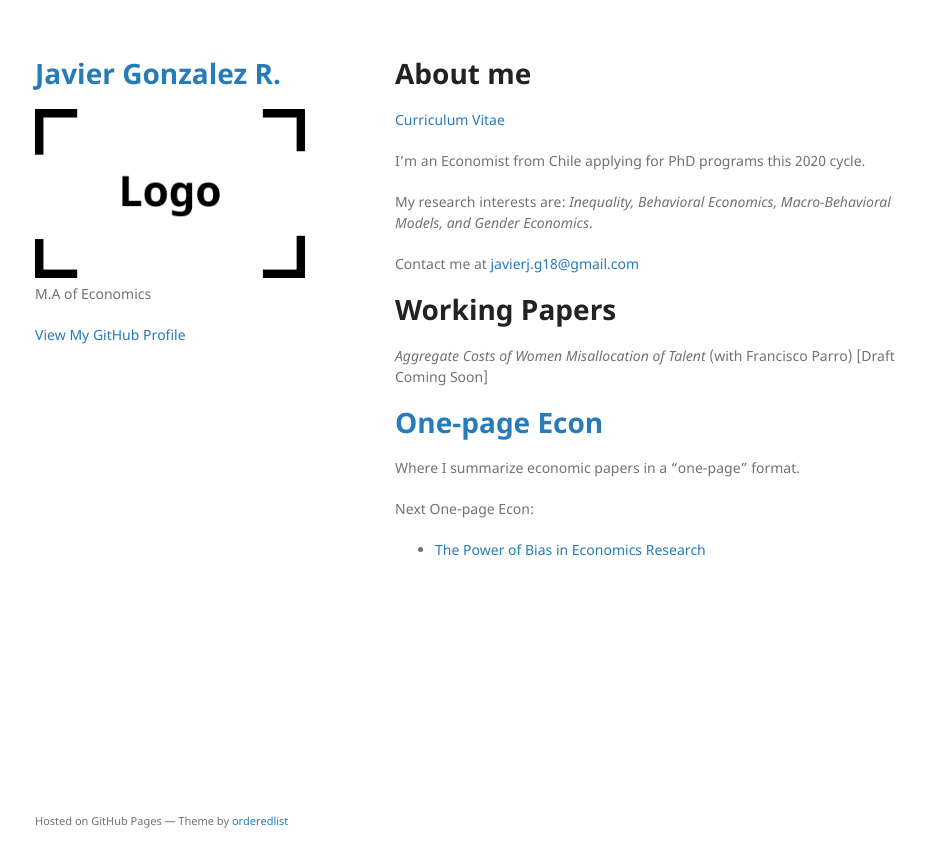
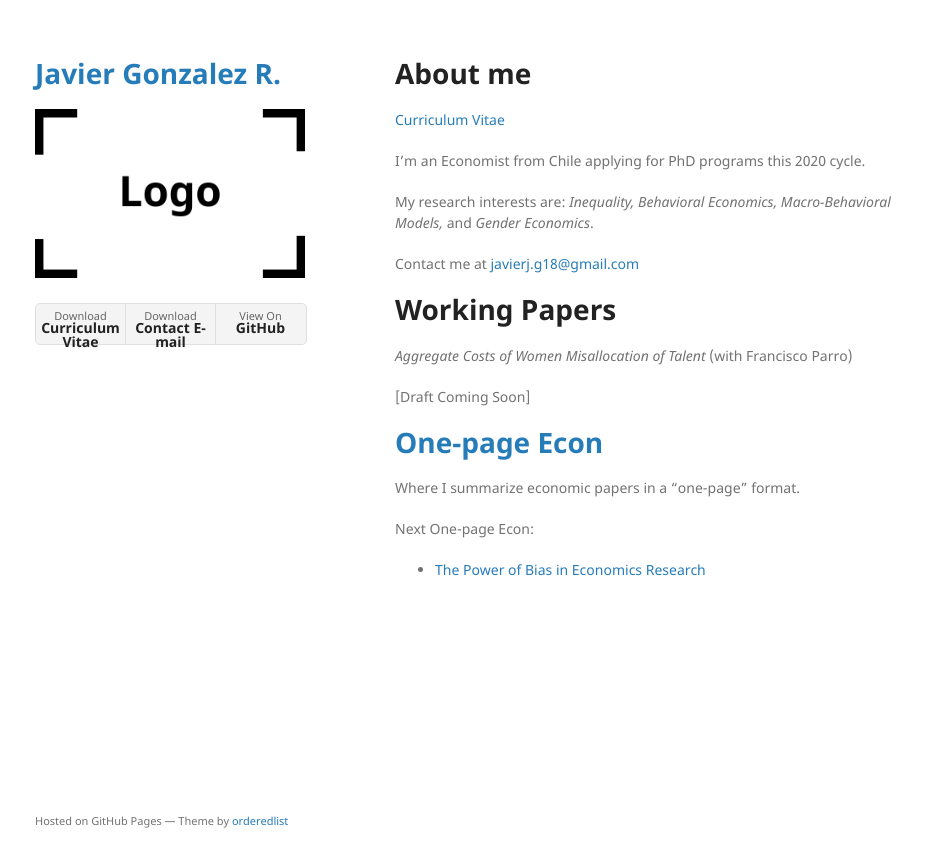
Before and after one commit to jjgecon/jjgecon.github.io, a Jekyll site: the page built from index.md, in a window 1280 px wide. Shown: the top 867 px of the page, without its empty margins (175-1101 px from the left). Built offline with Jekyll 4.4.1, drawn with Linux system fonts in a browser that asks for light colours; the repository's description, which GitHub fills in, is left out; our own code applies the rules of GitHub Pages for plain Markdown files.

Commit message:
Signed-off-by: jjgecon <javierj.g18@gmail.com>

```diff
--- a/_config.yml
+++ b/_config.yml
@@ -1,6 +1,6 @@
 title: Javier Gonzalez R.
 logo: /assets/img/logo.png
-description: M.A of Economics
-show_downloads: false
+description:
+show_downloads: true
 google_analytics:
 theme: jekyll-theme-minimal
--- a/_layouts/default.html
+++ b/_layouts/default.html
@@ -26,15 +26,11 @@
         <p class="view"><a href="{{ site.github.repository_url }}">View the Project on GitHub <small>{{ site.github.repository_nwo }}</small></a></p>
         {% endif %}
 
-        {% if site.github.is_user_page %}
-        <p class="view"><a href="{{ site.github.owner_url }}">View My GitHub Profile</a></p>
-        {% endif %}
-
         {% if site.show_downloads %}
         <ul class="downloads">
-          <li><a href="{{ site.github.zip_url }}">Download <strong>ZIP File</strong></a></li>
-          <li><a href="{{ site.github.tar_url }}">Download <strong>TAR Ball</strong></a></li>
-          <li><a href="{{ site.github.repository_url }}">View On <strong>GitHub</strong></a></li>
+          <li><a href="{{ https://jjgecon.github.io/assets/files/cv_4.pdf }}">Download <strong>Curriculum Vitae</strong></a></li>
+          <li><a href="{{ mailto:javierj.g18@gmail.com }}">Download <strong>Contact E-mail</strong></a></li>
+          <li><a href="{{ site.github.owner_url }}">View On <strong>GitHub</strong></a></li>
         </ul>
         {% endif %}
       </header>
--- a/index.md
+++ b/index.md
@@ -8,13 +8,14 @@ layout: default
 
 I'm an Economist from Chile applying for PhD programs this 2020 cycle.
 
-My research interests are: *Inequality, Behavioral Economics, Macro-Behavioral Models, and Gender Economics*.
+My research interests are: *Inequality, Behavioral Economics, Macro-Behavioral Models,* and *Gender Economics*.
 
 Contact me at [javierj.g18@gmail.com](mailto:javierj.g18@gmail.com)
 
 # Working Papers
 
 *Aggregate Costs of Women Misallocation of Talent* (with Francisco Parro)
+
 [Draft Coming Soon]
 
 # [One-page Econ](./one-pageecon.html)
```
